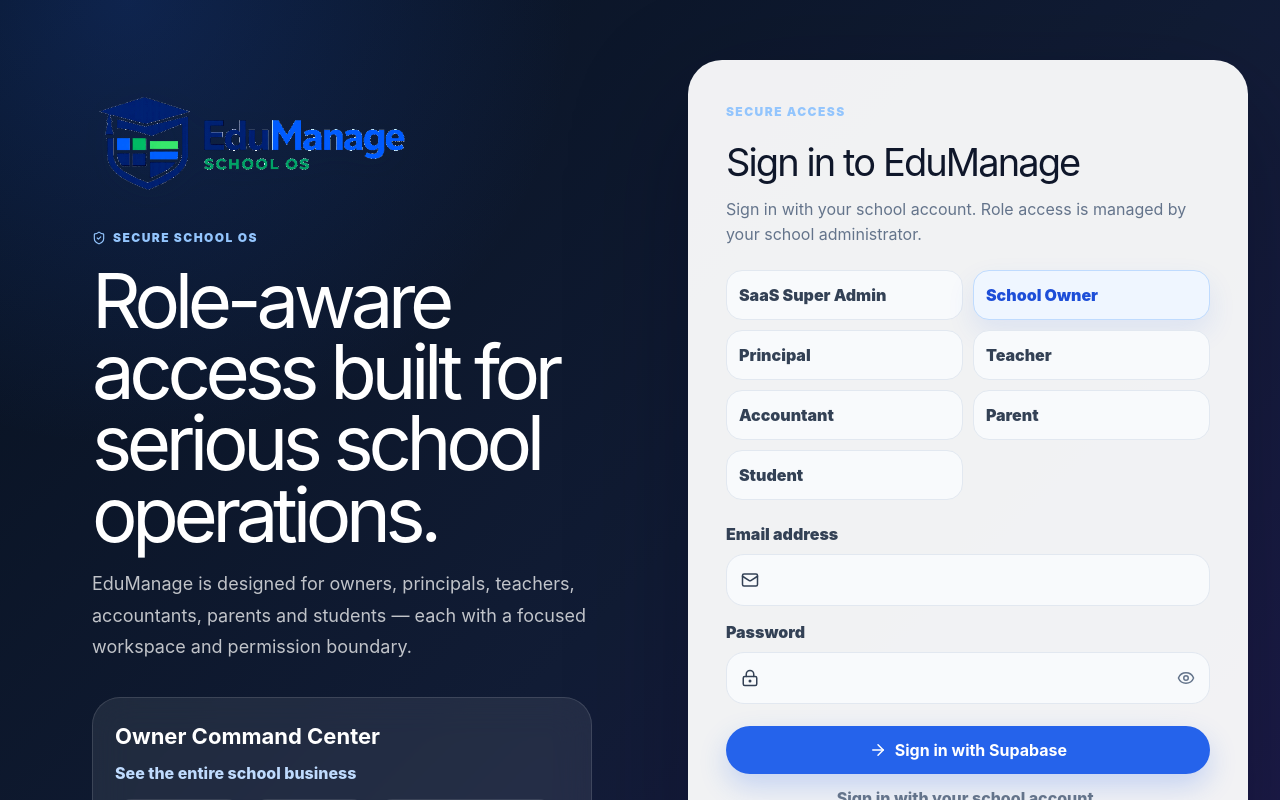
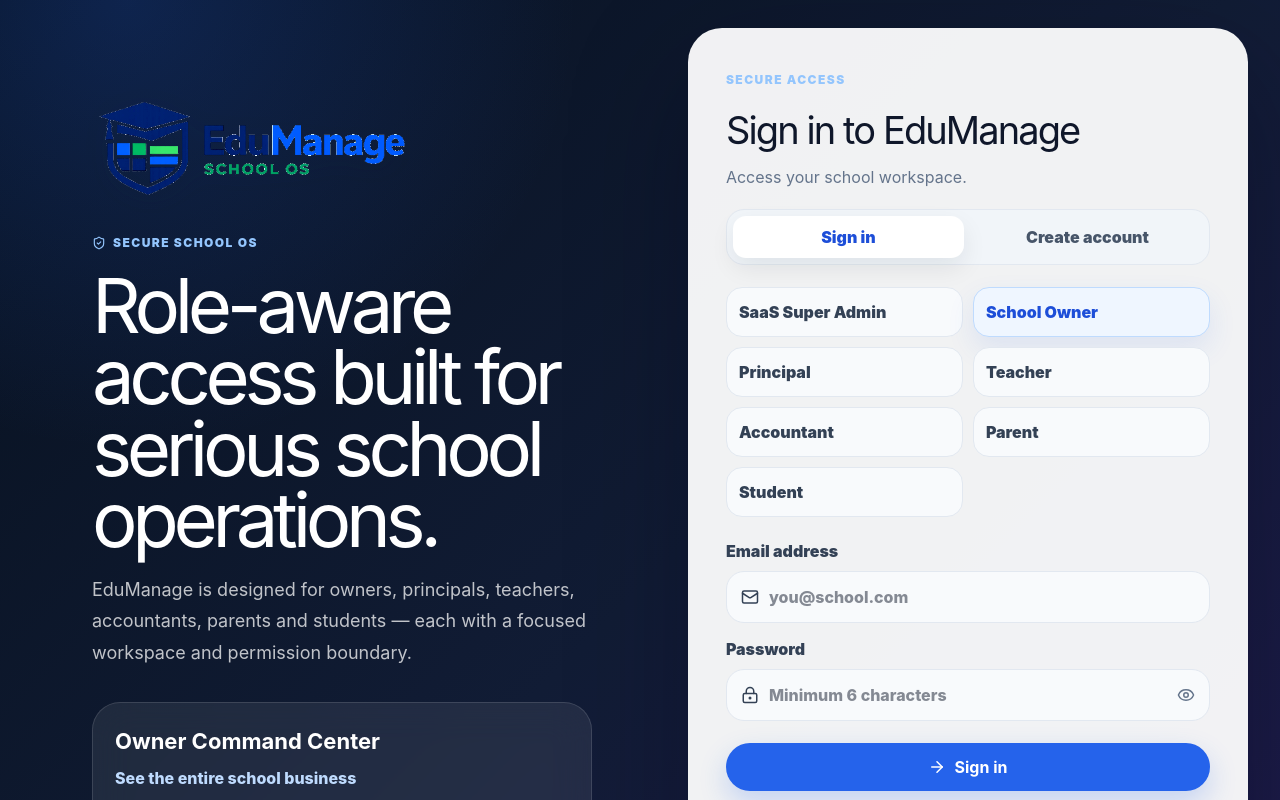
Before and after one commit to basgenix4u/school-management-saas, a Next.js app: page /login in a window 1280 px wide. Shown: the top 800 px of the page. Built offline with nearby package versions, Linux system fonts and the light colour scheme; no server answers.

Commit message:
Add production setup and first owner signup flow

```diff
--- a/app/globals.css
+++ b/app/globals.css
@@ -1986,3 +1986,28 @@
 .setup-launch-step svg { color: #2563eb; background: #eff6ff; padding: 14px; border-radius: 20px; box-sizing: content-box; }
 @media (max-width: 980px) { .setup-hero { grid-template-columns: 1fr; } .setup-stepper { grid-template-columns: repeat(2,minmax(0,1fr)); } }
 @media (max-width: 560px) { .setup-stepper { grid-template-columns: 1fr; } }
+
+.auth-mode-switch {
+  display: grid;
+  grid-template-columns: repeat(2, minmax(0, 1fr));
+  gap: 8px;
+  background: #f1f5f9;
+  border: 1px solid #e2e8f0;
+  border-radius: 18px;
+  padding: 6px;
+  margin: 18px 0;
+}
+.auth-mode-switch button {
+  border: 0;
+  min-height: 42px;
+  border-radius: 13px;
+  background: transparent;
+  color: #475569;
+  font-weight: 950;
+  cursor: pointer;
+}
+.auth-mode-switch button.active {
+  background: white;
+  color: #1d4ed8;
+  box-shadow: 0 10px 24px rgba(15,23,42,.08);
+}
--- a/components/auth/LoginExperience.tsx
+++ b/components/auth/LoginExperience.tsx
@@ -2,42 +2,58 @@
 
 import { FormEvent, useMemo, useState } from "react";
 import Link from "next/link";
-import { ArrowRight, Eye, EyeOff, Loader2, LockKeyhole, Mail, ShieldCheck } from "lucide-react";
+import { ArrowRight, Eye, EyeOff, Loader2, LockKeyhole, Mail, ShieldCheck, UserRound } from "lucide-react";
 import { roleExperiences, roleLabels, UserRole } from "@/lib/rbac";
 import { EduManageLogo } from "@/components/brand/EduManageLogo";
 import { createBrowserSupabaseClient, hasBrowserSupabaseConfig } from "@/lib/supabase/browser";
 
 export function LoginExperience() {
   const [role, setRole] = useState<UserRole>("SCHOOL_OWNER");
+  const [mode, setMode] = useState<"signin" | "signup">("signin");
   const [showPassword, setShowPassword] = useState(false);
+  const [name, setName] = useState("");
   const [email, setEmail] = useState("");
   const [password, setPassword] = useState("");
-  const [message, setMessage] = useState("Sign in with your school account.");
+  const [message, setMessage] = useState("Sign in with your school account, or create the first owner account for a new school.");
   const [loading, setLoading] = useState(false);
   const selected = useMemo(() => roleExperiences.find((item) => item.role === role) ?? roleExperiences[0], [role]);
 
   async function handleSubmit(event: FormEvent<HTMLFormElement>) {
     event.preventDefault();
     setLoading(true);
-    setMessage("Checking Supabase Auth...");
+    setMessage(mode === "signin" ? "Signing in..." : "Creating account...");
 
     try {
       if (!hasBrowserSupabaseConfig()) {
-        setMessage("Authentication is not configured yet. Add Supabase environment variables to enable sign in.");
+        setMessage("Authentication is not configured yet. Add Supabase environment variables to enable access.");
         return;
       }
 
       const supabase = createBrowserSupabaseClient();
-      const { error } = await supabase.auth.signInWithPassword({ email, password });
+      if (mode === "signin") {
+        const { error } = await supabase.auth.signInWithPassword({ email, password });
+        if (error) {
+          setMessage(error.message);
+          return;
+        }
+        const next = new URLSearchParams(window.location.search).get("next") ?? "/dashboard";
+        window.location.href = next;
+        return;
+      }
+
+      const { error } = await supabase.auth.signUp({
+        email,
+        password,
+        options: { data: { name, role } },
+      });
       if (error) {
         setMessage(error.message);
         return;
       }
-
-      const next = new URLSearchParams(window.location.search).get("next") ?? "/dashboard";
-      window.location.href = next;
+      setMessage("Account created. If email confirmation is required, check your inbox. Otherwise, continue to school setup.");
+      window.setTimeout(() => { window.location.href = "/dashboard/setup"; }, 900);
     } catch (error) {
-      setMessage(error instanceof Error ? error.message : "Unable to sign in.");
+      setMessage(error instanceof Error ? error.message : "Unable to continue.");
     } finally {
       setLoading(false);
     }
@@ -59,11 +75,16 @@
 
       <section className="login-card">
         <span className="premium-kicker">Secure Access</span>
-        <h2>Sign in to EduManage</h2>
-        <p>Sign in with your school account. Role access is managed by your school administrator.</p>
+        <h2>{mode === "signin" ? "Sign in to EduManage" : "Create school owner account"}</h2>
+        <p>{mode === "signin" ? "Access your school workspace." : "Create the first account, then set up your school profile."}</p>
+
+        <div className="auth-mode-switch" role="tablist" aria-label="Authentication mode">
+          <button type="button" className={mode === "signin" ? "active" : ""} onClick={() => setMode("signin")}>Sign in</button>
+          <button type="button" className={mode === "signup" ? "active" : ""} onClick={() => setMode("signup")}>Create account</button>
+        </div>
 
         <div className="role-select-grid">
-          {roleExperiences.map((item) => (
+          {roleExperiences.filter((item) => mode === "signup" ? item.role === "SCHOOL_OWNER" : true).map((item) => (
             <button key={item.role} type="button" onClick={() => setRole(item.role)} className={item.role === role ? "active" : ""}>
               {roleLabels[item.role]}
             </button>
@@ -71,16 +92,22 @@
         </div>
 
         <form onSubmit={handleSubmit}>
+          {mode === "signup" ? (
+            <label className="field-label">
+              <span>Full name</span>
+              <div><UserRound size={18} /><input value={name} onChange={(event) => setName(event.target.value)} type="text" required placeholder="School owner name" /></div>
+            </label>
+          ) : null}
           <label className="field-label">
             <span>Email address</span>
-            <div><Mail size={18} /><input value={email} onChange={(event) => setEmail(event.target.value)} type="email" /></div>
+            <div><Mail size={18} /><input value={email} onChange={(event) => setEmail(event.target.value)} type="email" required placeholder="you@school.com" /></div>
           </label>
           <label className="field-label">
             <span>Password</span>
-            <div><LockKeyhole size={18} /><input value={password} onChange={(event) => setPassword(event.target.value)} type={showPassword ? "text" : "password"} /><button type="button" onClick={() => setShowPassword((value) => !value)}>{showPassword ? <EyeOff size={18} /> : <Eye size={18} />}</button></div>
+            <div><LockKeyhole size={18} /><input value={password} onChange={(event) => setPassword(event.target.value)} type={showPassword ? "text" : "password"} required minLength={6} placeholder="Minimum 6 characters" /><button type="button" onClick={() => setShowPassword((value) => !value)}>{showPassword ? <EyeOff size={18} /> : <Eye size={18} />}</button></div>
           </label>
 
-          <button className="btn btn-primary login-submit" type="submit" disabled={loading}>{loading ? <Loader2 className="spin" size={18} /> : <ArrowRight size={18} />} Sign in with Supabase</button>
+          <button className="btn btn-primary login-submit" type="submit" disabled={loading}>{loading ? <Loader2 className="spin" size={18} /> : <ArrowRight size={18} />} {mode === "signin" ? "Sign in" : "Create account"}</button>
         </form>
         <p className="auth-message">{message}</p>
         <Link className="login-secondary" href="/contact">Need access? Contact your school administrator</Link>
```
